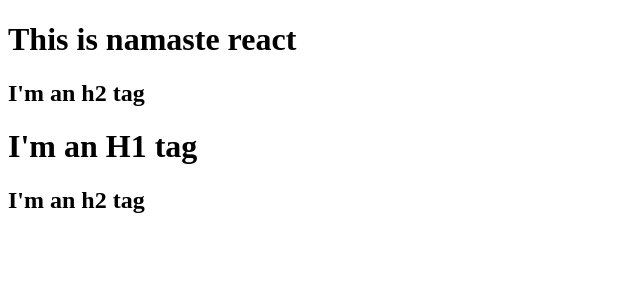
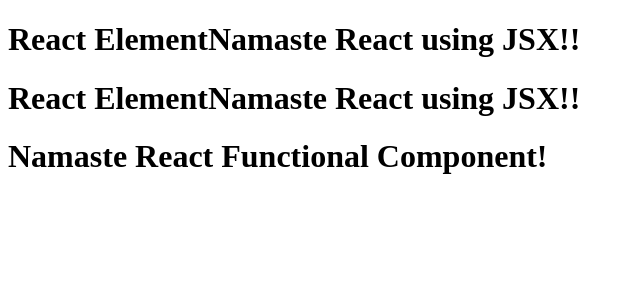
Before and after one commit to pruthviraj133/namaste-react, a React (Vite) app: page / in a window 1280 px wide. Shown: the top 300 px of the page, without its empty margins (0-640 px from the left). Built offline with nearby package versions, Linux system fonts and the light colour scheme.

Commit message:
ep3 done

```diff
--- a/App.js
+++ b/App.js
@@ -1,35 +1,50 @@
-// <div id="parent">
-//    <div id="child">
-//        <h1>H1 tag</h1>
-//        <h2>H2 tag</h2>
-//    </div>
-//    <div id="child2">
-//        <h1>H1 tag</h1>
-//        <h2>H2 tag</h2>
-//    </div>
-// </div>
 
 import React from "react";
 import ReactDOM from "react-dom/client";
 
-const parent = React.createElement("div", { id:"parent"}, [
-    React.createElement("div", {id: "child"}, [
-        React.createElement("h1", {}, "This is namaste react"),
-        React.createElement("h2", {}, "I'm an h2 tag"),
-    ]),
-    React.createElement("div", {id: "child2"}, [
-        React.createElement("h1", {}, "I'm an H1 tag"),
-        React.createElement("h2", {}, "I'm an h2 tag"),
-    ]),
-]);
+// React.createElement => Object => HTMLElement
+// react element
 
-// const heading = React.createElement(
-//     "h1",
-//     {id: "heading", xyz:"abc"},
-//     "Hello World from React!"
+// const jsxheading = (
+//     <h1 id="root" tabIndex="5">
+//     Namaste React using JSX!!
+//     </h1>
 // );
 
-console.log(parent)
+// console.log(jsxheading);
+
+// react component
+const Jsxheading2 = (
+    <h1 id="root" tabIndex="5">
+    Namaste React using JSX!!
+    </h1>
+);
+
+const elem = <span>React Element</span>
+
+const Title = () => (
+    <h1 className="head" tabIndex="5">
+    {elem}
+    Namaste React using JSX!!
+    </h1>
+);
+
+// React Functional Component
+// const HeadingComponent = () => {
+//     return <h1>Namaste React Functional Component</h1>;
+// }
+
+// Component Composition
+const HeadingComponent2 = () => (
+    <div id="container">
+        <Title />
+        <Title></Title>
+        <h1 className="heading">Namaste React Functional Component!</h1>
+    </div>
+); // JS code inside HTML format
+
+
 
 const root = ReactDOM.createRoot(document.getElementById("root"));
-root.render(parent);
+
+root.render(<HeadingComponent2 />);
--- a/index.html
+++ b/index.html
@@ -8,18 +8,8 @@
 </head>
 <body>
     <div id="root">
-        <h1>Akshat is here</h1>
+        <h1>Not rendered</h1>
     </div>
-
-    <!-- <script>
-        const heading = document.createElement("h1");
-        heading.innerHTML = "Hello World from JavaScript";
-
-        const root = document.getElementById("root");
-        root.appendChild(heading);
-
-    </script> -->
-
 
     <script type="module" src="App.js"></script>
 
```
